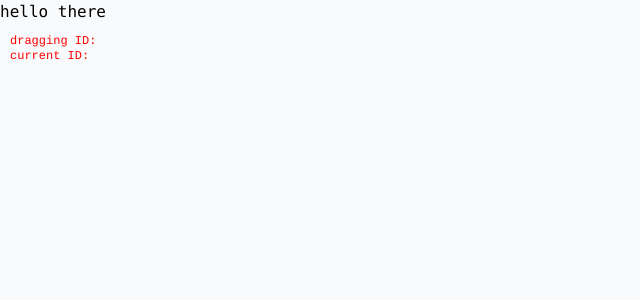
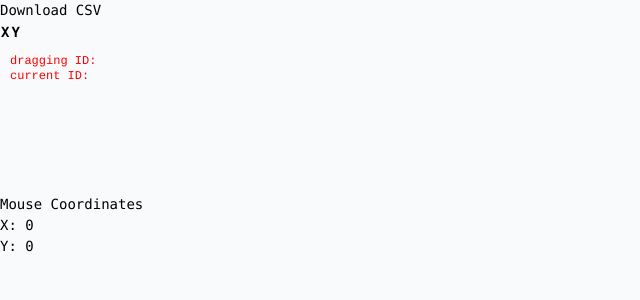
Before and after one commit to riley-paul/digitize-plot, a React (Vite) app: page / in a window 1280 px wide. Shown: the top 300 px of the page, without its empty margins (0-640 px from the left). Built offline with nearby package versions, Linux system fonts and the light colour scheme.

Commit message:
implement data table, mouse coordinates, download button and bullseye

```diff
--- a/package.json
+++ b/package.json
@@ -11,7 +11,9 @@
   },
   "dependencies": {
     "@types/uuid": "^9.0.2",
+    "prop-types": "^15.8.1",
     "react": "^18.2.0",
+    "react-csv": "^2.2.2",
     "react-dom": "^18.2.0",
     "uuid": "^9.0.0"
   },
--- a/src/App.tsx
+++ b/src/App.tsx
@@ -1,14 +1,28 @@
+import Bullseye from "./components/Bullseye";
+import DataTable from "./components/DataTable";
+import Download from "./components/Download";
+import MouseCoords from "./components/MouseCoords";
+import Point from "./geometry/Point";
 import useCanvas from "./hooks/useCanvas";
 
+const coordsConverter = (coords: Point) => coords;
+
 function App() {
-  const canvasProps = useCanvas();
+  const { points, mousePoint, ...canvasProps } = useCanvas();
 
   return (
     <div className="w-full h-screen flex">
-      <aside className="w-80 bg-white shadow">hello there</aside>
-      <main>
+      <aside className="w-60 bg-white shadow overflow-y-scroll">
+        <Download data={points} {...{ coordsConverter }} />
+        <DataTable data={points} {...{ coordsConverter }} />
+      </aside>
+      <main className="flex-1">
         <canvas {...canvasProps} className="w-full h-full" />
       </main>
+      <aside className="w-60 bg-white shadow">
+        <Bullseye canvasRef={canvasProps.ref} mousePoint={mousePoint} />
+        <MouseCoords {...{ coordsConverter, mousePoint }} />
+      </aside>
     </div>
   );
 }
--- /dev/null
+++ b/src/components/Bullseye.tsx
@@ -0,0 +1,53 @@
+import { RefObject, useEffect, useRef, useState } from "react";
+import Point from "../geometry/Point";
+
+export type Props = {
+  canvasRef: RefObject<HTMLCanvasElement>;
+  mousePoint: Point | undefined;
+};
+
+export default function Bullseye(props: Props) {
+  const { canvasRef, mousePoint } = props;
+
+  const ref = useRef<HTMLDivElement>(null);
+  const [imgUrl, setImgUrl] = useState<string | null | undefined>("");
+  useEffect(() => {
+    setImgUrl(canvasRef.current?.toDataURL());
+  }, [mousePoint, canvasRef.current]);
+
+  if (!mousePoint || !canvasRef.current) {
+    return (
+      <div
+        ref={ref}
+        className="aspect-square relative overflow-hidden bg-gray-50"
+      >
+        <div className="absolute top-1/2 -translate-y-1/2 h-px w-full bg-gray-500 opacity-50" />
+        <div className="absolute left-1/2 -translate-x-1/2 w-px h-full bg-gray-500 opacity-50" />
+        <div className="absolute left-1/2 top-1/2 -translate-y-1/2 -translate-x-1/2 bg-gray-700 h-1 w-1 rounded-full" />
+      </div>
+    );
+  }
+
+  const zoom = 3;
+  const x = mousePoint.x;
+  const y = mousePoint.y;
+  const w = ref.current ? ref.current.offsetWidth / 2 : 0;
+  const h = ref.current ? ref.current.offsetHeight / 2 : 0;
+
+  return (
+    <div
+      ref={ref}
+      className="aspect-square relative overflow-hidden bg-gray-50"
+      style={{
+        backgroundImage: `url(${imgUrl})`,
+        backgroundRepeat: "no-repeat",
+        backgroundSize: `${zoom}px auto`,
+        backgroundPosition: `${w - x * zoom}px ${h - y * zoom}px`,
+      }}
+    >
+      <div className="absolute top-1/2 -translate-y-1/2 h-px w-full bg-gray-500 opacity-50" />
+      <div className="absolute left-1/2 -translate-x-1/2 w-px h-full bg-gray-500 opacity-50" />
+      <div className="absolute left-1/2 top-1/2 -translate-y-1/2 -translate-x-1/2 bg-gray-700 h-1 w-1 rounded-full" />
+    </div>
+  );
+}
--- /dev/null
+++ b/src/components/DataTable.tsx
@@ -0,0 +1,34 @@
+import Point from "../geometry/Point";
+
+export default function DataTable(props: {
+  data: Point[];
+  coordsConverter: (coords: Point) => Point;
+}) {
+  const { data, coordsConverter } = props;
+  const toString = (num: number) =>
+    num.toLocaleString(undefined, { minimumFractionDigits: 2 });
+
+  return (
+    <div className="w-full p-4">
+      <table className="w-full">
+        <thead className="border-b-2">
+          <tr>
+            <th>X</th>
+            <th>Y</th>
+          </tr>
+        </thead>
+        <tbody className="text-sm">
+          {data.map((row, index) => {
+            const { x, y } = coordsConverter(row);
+            return (
+              <tr key={index}>
+                <td className="text-center">{toString(x)}</td>
+                <td className="text-center">{toString(y)}</td>
+              </tr>
+            );
+          })}
+        </tbody>
+      </table>
+    </div>
+  );
+}
--- /dev/null
+++ b/src/components/Download.tsx
@@ -0,0 +1,24 @@
+import { CSVLink } from "react-csv";
+import Point from "../geometry/Point";
+
+export default function Download({
+  data,
+  coordsConverter,
+}: {
+  data: Point[];
+  coordsConverter: (coords: Point) => Point;
+}) {
+  const csvData = data
+    .map(coordsConverter)
+    .map((marker) => ({ X: marker.x, Y: marker.y }));
+
+  return (
+    <div className="w-full p-4">
+      <CSVLink data={csvData} filename="digitize-plot.csv">
+        <button className="py-1 px-2 border-2 flex items-center justify-center w-full">
+          Download CSV
+        </button>
+      </CSVLink>
+    </div>
+  );
+}
--- /dev/null
+++ b/src/components/MouseCoords.tsx
@@ -0,0 +1,20 @@
+import Point from "../geometry/Point";
+
+export type Props = {
+  mousePoint: Point | undefined;
+  coordsConverter: (coords: Point) => Point;
+};
+
+export default function MouseCoords(props: Props) {
+  const { mousePoint, coordsConverter } = props;
+  const point = mousePoint || new Point(0, 0);
+  const { x, y } = coordsConverter(point);
+
+  return (
+    <div className="p-4 bg-white text-sm">
+      <h2 className="font-bold text-base">Mouse Coordinates</h2>
+      <div>X: {x.toLocaleString()}</div>
+      <div>Y: {y.toLocaleString()}</div>
+    </div>
+  );
+}
--- a/src/hooks/useCanvas/index.ts
+++ b/src/hooks/useCanvas/index.ts
@@ -7,8 +7,14 @@ export default function useCanvas() {
   const canvasRef = useRef<HTMLCanvasElement>(null);
   const context = use2dContext(canvasRef);
 
-  const { drawPoints, mouseDownPoints, mouseUpPoints, mouseMovePoints } =
-    usePoints(canvasRef);
+  const {
+    drawPoints,
+    mouseDownPoints,
+    mouseUpPoints,
+    mouseMovePoints,
+    points,
+    mousePoint,
+  } = usePoints(canvasRef);
 
   const {
     drawPanZoom,
@@ -20,28 +26,31 @@ export default function useCanvas() {
 
   // Draw everything to canvas
   const draw = (context: CanvasRenderingContext2D): void => {
+    // context.fillStyle = "darkgray"
+    // context.fillRect(0, 0, context.canvas.width, context.canvas.height);
     drawPanZoom(context);
     drawPoints(context);
   };
 
   // Event handlers
-  const onMouseMove: MouseEventHandler<HTMLCanvasElement> = (event) => {
+  const onMouseMove: MouseEventHandler = (event) => {
     mouseMovePanZoom(event);
     mouseMovePoints(event);
   };
 
-  const onMouseDown: MouseEventHandler<HTMLCanvasElement> = (event) => {
+  const onMouseDown: MouseEventHandler = (event) => {
     mouseDownPanZoom(event);
     mouseDownPoints(event);
   };
 
-  const onMouseUp: MouseEventHandler<HTMLCanvasElement> = (event) => {
+  const onMouseUp: MouseEventHandler = (event) => {
     mouseUpPanZoom(event);
     mouseUpPoints(event);
   };
 
-  const onContextMenu: MouseEventHandler<HTMLCanvasElement> = (event) => {
+  const onContextMenu: MouseEventHandler = (event) => {
     event.preventDefault();
+    event.stopPropagation();
   };
 
   const onWheel: WheelEventHandler<HTMLCanvasElement> = (event) => {
@@ -92,5 +101,7 @@ export default function useCanvas() {
     onMouseMove,
     onContextMenu,
     onWheel,
+    points,
+    mousePoint,
   };
 }
--- a/src/hooks/useCanvas/usePanZoom.ts
+++ b/src/hooks/useCanvas/usePanZoom.ts
@@ -40,7 +40,7 @@ export default function usePanZoom() {
   };
 
   // Event handlers
-  const mouseMovePanZoom: MouseEventHandler<HTMLCanvasElement> = (event) => {
+  const mouseMovePanZoom: MouseEventHandler = (event) => {
     if (isPanning) {
       setCameraOffset({
         x: getEventLocation(event.nativeEvent).x - panStart.x,
@@ -49,7 +49,7 @@ export default function usePanZoom() {
     }
   };
 
-  const mouseDownPanZoom: MouseEventHandler<HTMLCanvasElement> = (event) => {
+  const mouseDownPanZoom: MouseEventHandler = (event) => {
     if (event.button === 2 || event.button === 1) {
       setIsPanning(true);
       setPanStart({
@@ -59,7 +59,7 @@ export default function usePanZoom() {
     }
   };
 
-  const mouseUpPanZoom: MouseEventHandler<HTMLCanvasElement> = (event) => {
+  const mouseUpPanZoom: MouseEventHandler = (event) => {
     if (event.button === 2 || event.button === 1) {
       setIsPanning(false);
     }
--- a/src/hooks/useCanvas/usePoints.ts
+++ b/src/hooks/useCanvas/usePoints.ts
@@ -71,13 +71,13 @@ export default function usePoints(canvasRef: RefObject<HTMLCanvasElement>) {
   };
 
   // Event handlers
-  const mouseMovePoints: MouseEventHandler<HTMLCanvasElement> = (event) => {
+  const mouseMovePoints: MouseEventHandler = (event) => {
     setMousePoint(
       getTransformedPoint(event.nativeEvent.offsetX, event.nativeEvent.offsetY)
     );
   };
 
-  const mouseDownPoints: MouseEventHandler<HTMLCanvasElement> = (event) => {
+  const mouseDownPoints: MouseEventHandler = (event) => {
     if (currentPointId) {
       if (event.button === 2) deletePoint(currentPointId);
       else if (event.button === 0) setDraggingId(currentPointId);
@@ -88,7 +88,7 @@ export default function usePoints(canvasRef: RefObject<HTMLCanvasElement>) {
     }
   };
 
-  const mouseUpPoints: MouseEventHandler<HTMLCanvasElement> = (event) => {
+  const mouseUpPoints: MouseEventHandler = (event) => {
     if (event.button !== 0) return;
 
     if (draggingId) {
@@ -119,5 +119,7 @@ export default function usePoints(canvasRef: RefObject<HTMLCanvasElement>) {
     mouseDownPoints,
     mouseUpPoints,
     mouseMovePoints,
+    points,
+    mousePoint,
   };
 }
--- a/src/index.css
+++ b/src/index.css
@@ -4,5 +4,6 @@
 
 html,
 body {
+  font-size: 14px;
   @apply bg-gray-50 font-mono;
 }
```
Also changed, not shown: src/components/Calibrate.tsx (added, +40 -0 lines), src/helpers/getCoordsConverter.ts (added, +43 -0 lines), 1 other file (tests, documents, lock files or other folders).
